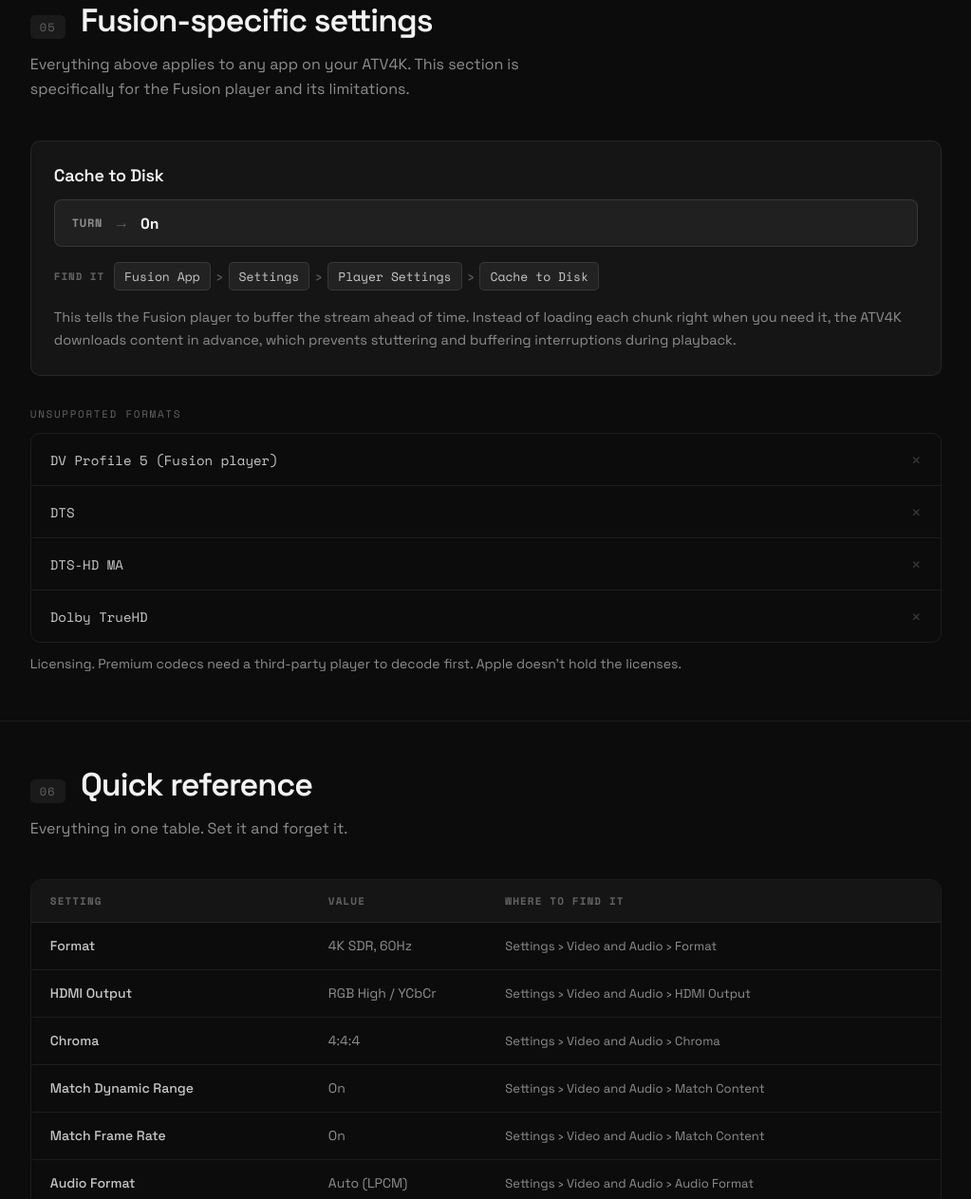
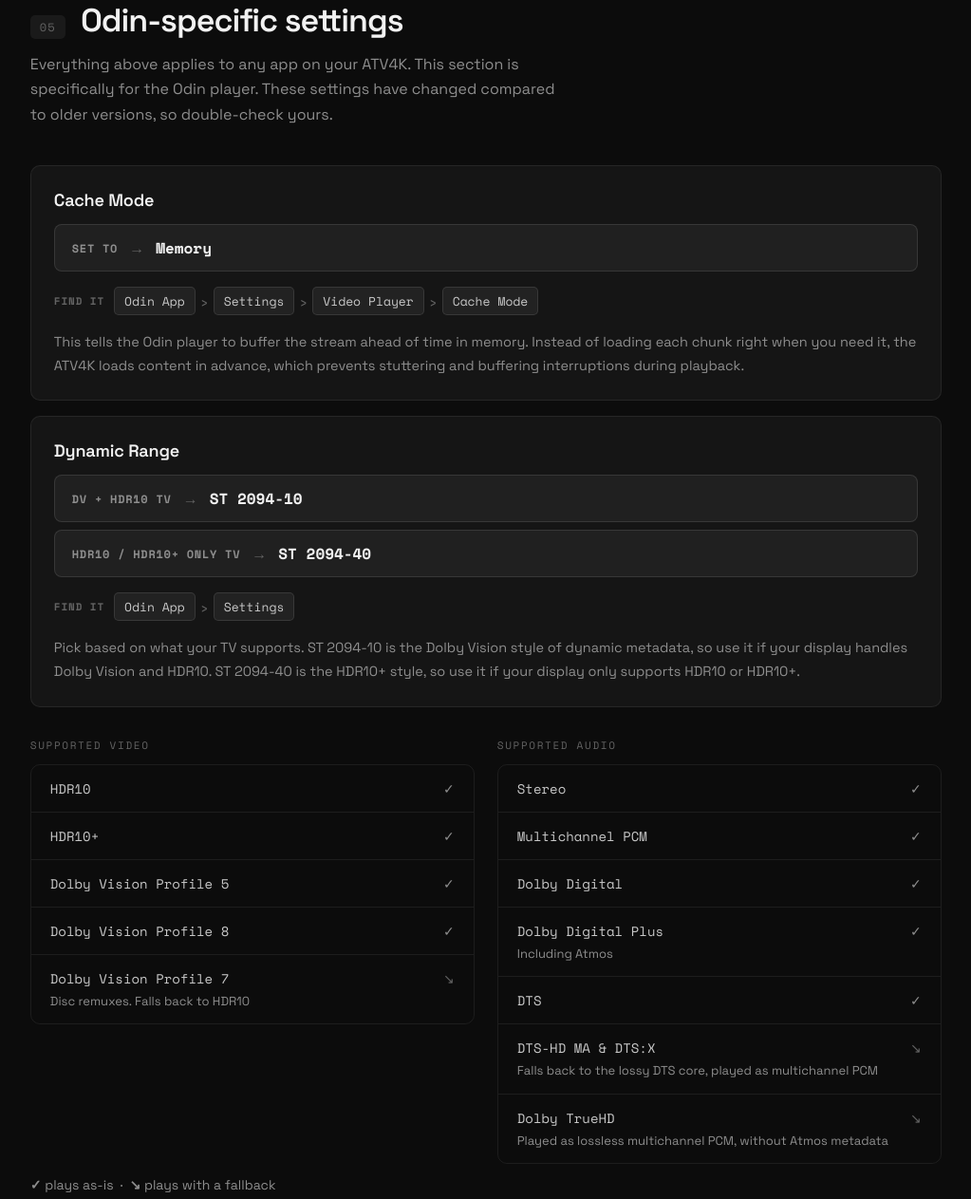
Before and after one commit to qooode/yuh-guide, a plain HTML site: page index.html in a window 1280 px wide. Shown: the part 6121-7384 px from the top of the page at 95% size, without its empty margins (45-1068 px from the left). Drawn offline with nearby package versions, Linux system fonts and the light colour scheme.

Commit message:
Update index.html and README.md to reflect changes for Odin player settings, including cache mode and supported formats. Added new CSS styles for list formatting and adjusted player section descriptions.

```diff
--- a/index.html
+++ b/index.html
@@ -187,6 +187,7 @@
   background:rgba(255,255,255,.05); border:1px solid rgba(255,255,255,.1);
   border-radius:8px; transition:opacity .2s;
 }
+.ins-action + .ins-action { margin-top:-8px; }
 .ins-action-label {
   font-family:var(--mono); font-size:12px; font-weight:600;
   letter-spacing:.06em; text-transform:uppercase; color:var(--g);
@@ -354,6 +355,24 @@
   font-size:14px; color:var(--g); margin-top:12px; line-height:1.55;
 }
 
+/* ======== FORMAT LISTS ======== */
+.fmt { margin-top:32px; display:grid; grid-template-columns:repeat(auto-fit,minmax(260px,1fr)); gap:24px; }
+.fmt-list { border:1px solid var(--line); border-radius:10px; overflow:hidden; }
+.fmt-item {
+  position:relative; padding:14px 44px 14px 20px; border-bottom:1px solid var(--line);
+  font-family:var(--mono); font-size:14px; font-weight:500; color:var(--w2);
+}
+.fmt-item:last-child { border-bottom:none; }
+.fmt-item::after {
+  content:'\2713'; position:absolute; right:20px; top:14px;
+  font-size:14px; color:var(--g);
+}
+.fmt-item.fb::after { content:'\2198'; color:var(--g2); }
+.fmt-note {
+  display:block; margin-top:4px; font-family:var(--sans);
+  font-size:13px; font-weight:400; color:var(--g); line-height:1.5;
+}
+
 /* ======== TABLE ======== */
 .tbl-wrap { overflow-x:auto; border:1px solid var(--line); border-radius:12px; }
 table { width:100%; border-collapse:collapse; font-size:14px; }
@@ -394,7 +413,7 @@
     <a href="#audio">Audio Settings</a>
     <a href="#chain">TV & Devices</a>
     <a href="#dv">Dolby Vision</a>
-    <a href="#player">Fusion Player</a>
+    <a href="#player">Odin Player</a>
     <a href="#ref">Quick Reference</a>
   </div>
   <button class="burger" id="burger" aria-label="Menu" onclick="toggleMenu()">
@@ -408,7 +427,7 @@
   <a href="#audio" onclick="closeMenu()"><span class="mob-num">02</span> Audio Settings</a>
   <a href="#chain" onclick="closeMenu()"><span class="mob-num">03</span> TV & Devices</a>
   <a href="#dv" onclick="closeMenu()"><span class="mob-num">04</span> Dolby Vision</a>
-  <a href="#player" onclick="closeMenu()"><span class="mob-num">05</span> Fusion Player</a>
+  <a href="#player" onclick="closeMenu()"><span class="mob-num">05</span> Odin Player</a>
   <a href="#ref" onclick="closeMenu()"><span class="mob-num">06</span> Quick Reference</a>
 </div>
 
@@ -623,8 +642,8 @@
         <div class="pf-badge">P7</div>
         <div class="pf-body">
           <h4>Profile 7 — UHD Blu-ray</h4>
-          <p>Dual-layer format for physical media. Requires dedicated UHD player hardware. Not on ATV4K, won't ever be. Fusion can't work around this.</p>
-          <span class="pf-tag no">Not supported</span>
+          <p>Dual-layer format for physical media, found in disc remux files. The ATV4K can't play the Dolby Vision layer, so Odin falls back to HDR10 instead.</p>
+          <span class="pf-tag no">HDR10 fallback</span>
         </div>
       </div>
     </div>
@@ -634,30 +653,53 @@
 <!-- ════════════ 05 PLAYER ════════════ -->
 <section class="s" id="player">
   <div class="s-inner rv">
-    <div class="sh"><span class="sh-num">05</span><h2 class="sh-title">Fusion-specific settings</h2></div>
-    <p class="sh-desc">Everything above applies to any app on your ATV4K. This section is specifically for the Fusion player and its limitations.</p>
+    <div class="sh"><span class="sh-num">05</span><h2 class="sh-title">Odin-specific settings</h2></div>
+    <p class="sh-desc">Everything above applies to any app on your ATV4K. This section is specifically for the Odin player. These settings have changed compared to older versions, so double-check yours.</p>
   </div>
 
   <div class="s-wide rv">
     <div class="ins">
       <div class="ins-card">
-        <div class="ins-name">Cache to Disk</div>
-        <div class="ins-action"><span class="ins-action-label">Turn</span><span class="ins-action-arrow">&rarr;</span><span class="ins-action-val">On</span></div>
-        <div class="ins-path"><span class="ins-path-label">Find it</span><span class="crumb">Fusion App</span><span class="arr">&rsaquo;</span><span class="crumb">Settings</span><span class="arr">&rsaquo;</span><span class="crumb">Player Settings</span><span class="arr">&rsaquo;</span><span class="crumb">Cache to Disk</span></div>
-        <p class="ins-why">This tells the Fusion player to buffer the stream ahead of time. Instead of loading each chunk right when you need it, the ATV4K downloads content in advance, which prevents stuttering and buffering interruptions during playback.</p>
+        <div class="ins-name">Cache Mode</div>
+        <div class="ins-action"><span class="ins-action-label">Set to</span><span class="ins-action-arrow">&rarr;</span><span class="ins-action-val">Memory</span></div>
+        <div class="ins-path"><span class="ins-path-label">Find it</span><span class="crumb">Odin App</span><span class="arr">&rsaquo;</span><span class="crumb">Settings</span><span class="arr">&rsaquo;</span><span class="crumb">Video Player</span><span class="arr">&rsaquo;</span><span class="crumb">Cache Mode</span></div>
+        <p class="ins-why">This tells the Odin player to buffer the stream ahead of time in memory. Instead of loading each chunk right when you need it, the ATV4K loads content in advance, which prevents stuttering and buffering interruptions during playback.</p>
+      </div>
+
+      <div class="ins-card">
+        <div class="ins-name">Dynamic Range</div>
+        <div class="ins-action"><span class="ins-action-label">DV + HDR10 TV</span><span class="ins-action-arrow">&rarr;</span><span class="ins-action-val">ST 2094-10</span></div>
+        <div class="ins-action"><span class="ins-action-label">HDR10 / HDR10+ only TV</span><span class="ins-action-arrow">&rarr;</span><span class="ins-action-val">ST 2094-40</span></div>
+        <div class="ins-path"><span class="ins-path-label">Find it</span><span class="crumb">Odin App</span><span class="arr">&rsaquo;</span><span class="crumb">Settings</span></div>
+        <p class="ins-why">Pick based on what your TV supports. ST 2094-10 is the Dolby Vision style of dynamic metadata, so use it if your display handles Dolby Vision and HDR10. ST 2094-40 is the HDR10+ style, so use it if your display only supports HDR10 or HDR10+.</p>
       </div>
     </div>
 
-    <div class="unsup">
-      <div class="unsup-label">Unsupported formats</div>
-      <div class="unsup-list">
-        <div class="unsup-item">DV Profile 5 (Fusion player)</div>
-        <div class="unsup-item">DTS</div>
-        <div class="unsup-item">DTS-HD MA</div>
-        <div class="unsup-item">Dolby TrueHD</div>
+    <div class="fmt">
+      <div class="fmt-col">
+        <div class="unsup-label">Supported video</div>
+        <div class="fmt-list">
+          <div class="fmt-item">HDR10</div>
+          <div class="fmt-item">HDR10+</div>
+          <div class="fmt-item">Dolby Vision Profile 5</div>
+          <div class="fmt-item">Dolby Vision Profile 8</div>
+          <div class="fmt-item fb">Dolby Vision Profile 7<span class="fmt-note">Disc remuxes. Falls back to HDR10</span></div>
+        </div>
       </div>
-      <p class="unsup-note">Licensing. Premium codecs need a third-party player to decode first. Apple doesn't hold the licenses.</p>
+      <div class="fmt-col">
+        <div class="unsup-label">Supported audio</div>
+        <div class="fmt-list">
+          <div class="fmt-item">Stereo</div>
+          <div class="fmt-item">Multichannel PCM</div>
+          <div class="fmt-item">Dolby Digital</div>
+          <div class="fmt-item">Dolby Digital Plus<span class="fmt-note">Including Atmos</span></div>
+          <div class="fmt-item">DTS</div>
+          <div class="fmt-item fb">DTS-HD MA &amp; DTS:X<span class="fmt-note">Falls back to the lossy DTS core, played as multichannel PCM</span></div>
+          <div class="fmt-item fb">Dolby TrueHD<span class="fmt-note">Played as lossless multichannel PCM, without Atmos metadata</span></div>
+        </div>
+      </div>
     </div>
+    <p class="unsup-note"><b>&#10003;</b> plays as-is &nbsp;&middot;&nbsp; <b>&#8600;</b> plays with a fallback</p>
   </div>
 </section>
 
@@ -686,7 +728,8 @@
           <tr><td>TV Black Level</td><td>Limited</td><td>Your TV &rsaquo; Picture Settings</td></tr>
           <tr><td>TV HDMI Signal</td><td>Enhanced</td><td>Your TV &rsaquo; External Input Settings</td></tr>
           <tr><td>TV Pulldown</td><td>Off</td><td>Your TV &rsaquo; Picture &rsaquo; Motion Settings</td></tr>
-          <tr><td>Cache to Disk</td><td>On</td><td>Fusion App &rsaquo; Settings &rsaquo; Player Settings</td></tr>
+          <tr><td>Cache Mode</td><td>Memory</td><td>Odin App &rsaquo; Settings &rsaquo; Video Player</td></tr>
+          <tr><td>Dynamic Range</td><td>ST 2094-10 (DV TV) / ST 2094-40 (HDR10+ TV)</td><td>Odin App &rsaquo; Settings</td></tr>
         </tbody>
       </table>
     </div>
@@ -695,7 +738,7 @@
 
 <footer>
   <span class="fb">Yuhasebe</span>
-  <span>Updated Apr 17, 2026 &middot; tvOS 26.4</span>
+  <span>Updated Sep 13, 2026 &middot; tvOS 26.6</span>
 </footer>
 
 <script>
```
Also changed, not shown: 1 other file.
